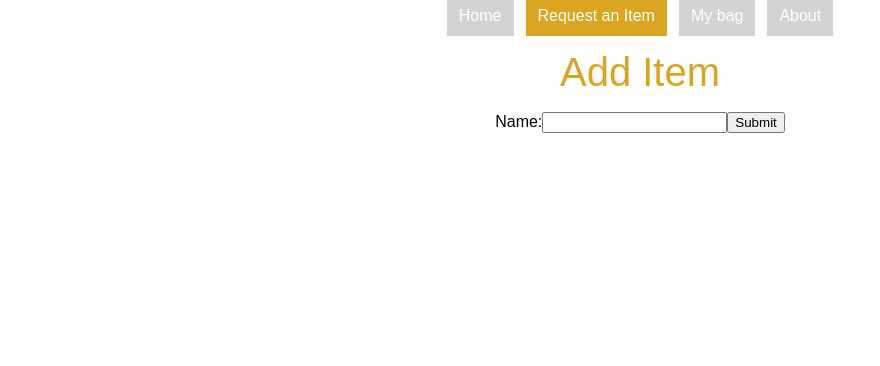
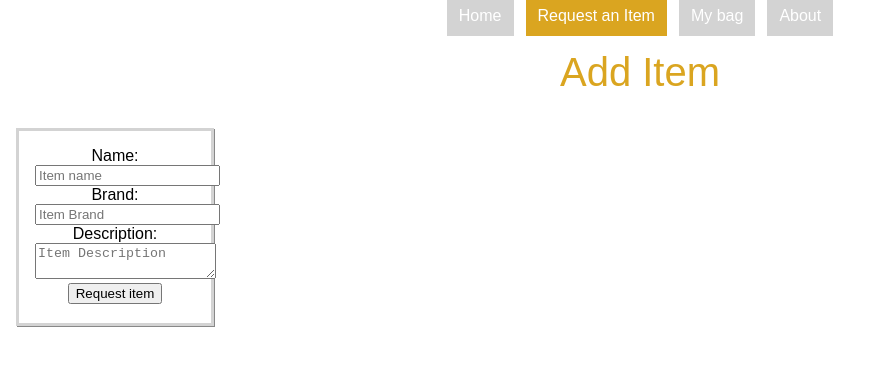
Before and after one commit to Bechev/fresh_cilantro, a React (Create React App) app: page /add_item in a window 1280 px wide. Shown: the top 366 px of the page, without its empty margins (0-880 px from the left). Built offline with nearby package versions, Linux system fonts and the light colour scheme.

Commit message:
Add Request item functionnality to the website

```diff
--- a/src/components/Additem.js
+++ b/src/components/Additem.js
@@ -1,20 +1,110 @@
 import React, { Component } from 'react';
+import { connect } from 'react-redux'
+import { Link } from 'react-router-dom';
 import '../App.css';
 
 
-export default class Additem extends Component {
+class Additem extends Component {
+    constructor(){
+        super()
+        this.state = {
+            item:{
+                id: "",
+                name: "",
+                brand: "",
+                description: ""
+            }
+        }
+    }
+
+    componentWillMount(){
+        this.assignItemID()
+    }
+
+    createItemID() {
+        return (
+            this.props.items[this.props.items.length -1].id + 1
+        )
+    }
+
+    assignItemID = () => {
+        let itemID = this.createItemID()
+        this.setState ({
+            item: {
+                ...this.state.item,
+                id: itemID
+            }
+        })
+    }
+
+
+    handleNameChange = (event) => {
+        event.preventDefault()
+        this.setState ({
+            item: {
+                ...this.state.item,
+                name: event.target.value
+            }
+        })
+    }
+
+    handleBrandChange = (event) => {
+        event.preventDefault()
+        this.setState ({
+            item: {
+                ...this.state.item,
+                brand: event.target.value
+            }
+        })
+    }
+
+    handleDescriptionChange = (event) => {
+        event.preventDefault()
+        this.setState ({
+            item: {
+                ...this.state.item,
+                description: event.target.value
+            }
+        })
+    }
+
+    handleClick = (event) =>{
+        this.props.addItem(this.state.item)
+    }
 
     render() {
         return (
             <div>
-                <header className="header">Add Item</header>
-                <form>
-                    <label> Name:
-                    <input type="text" name="name" />
-                    </label>
-                    <input type="submit" value="Submit" />
-                </form>
-            </div>
+            <header className="header">Add Item</header>
+            <form className="item">
+                <label> Name:
+                <input type="text" name="name" placeholder="Item name"  onChange={this.handleNameChange} />
+                </label>
+                <label> Brand:
+                <input type="text" name="brand" placeholder="Item Brand"  onChange={this.handleBrandChange}/>
+                </label>
+                <label> Description:
+                <textarea  name="description" placeholder="Item Description"  onChange={this.handleDescriptionChange}/>
+                </label>
+                <Link to={`items/${this.state.item.id}`}>
+                <input type="button" value="Request item" onClick={this.handleClick} />
+                </Link>
+            </form>
+        </div>
         )
     }
 }
+
+const mapStateToProps = state => {
+  return {
+    items: state.items
+  }
+}
+
+const mapDispatchToProps = dispatch => {
+  return {
+    addItem: (item) => dispatch({type: 'ADD_ITEM', payload: item}),
+  }
+}
+
+export default connect(mapStateToProps, mapDispatchToProps)(Additem);
```
